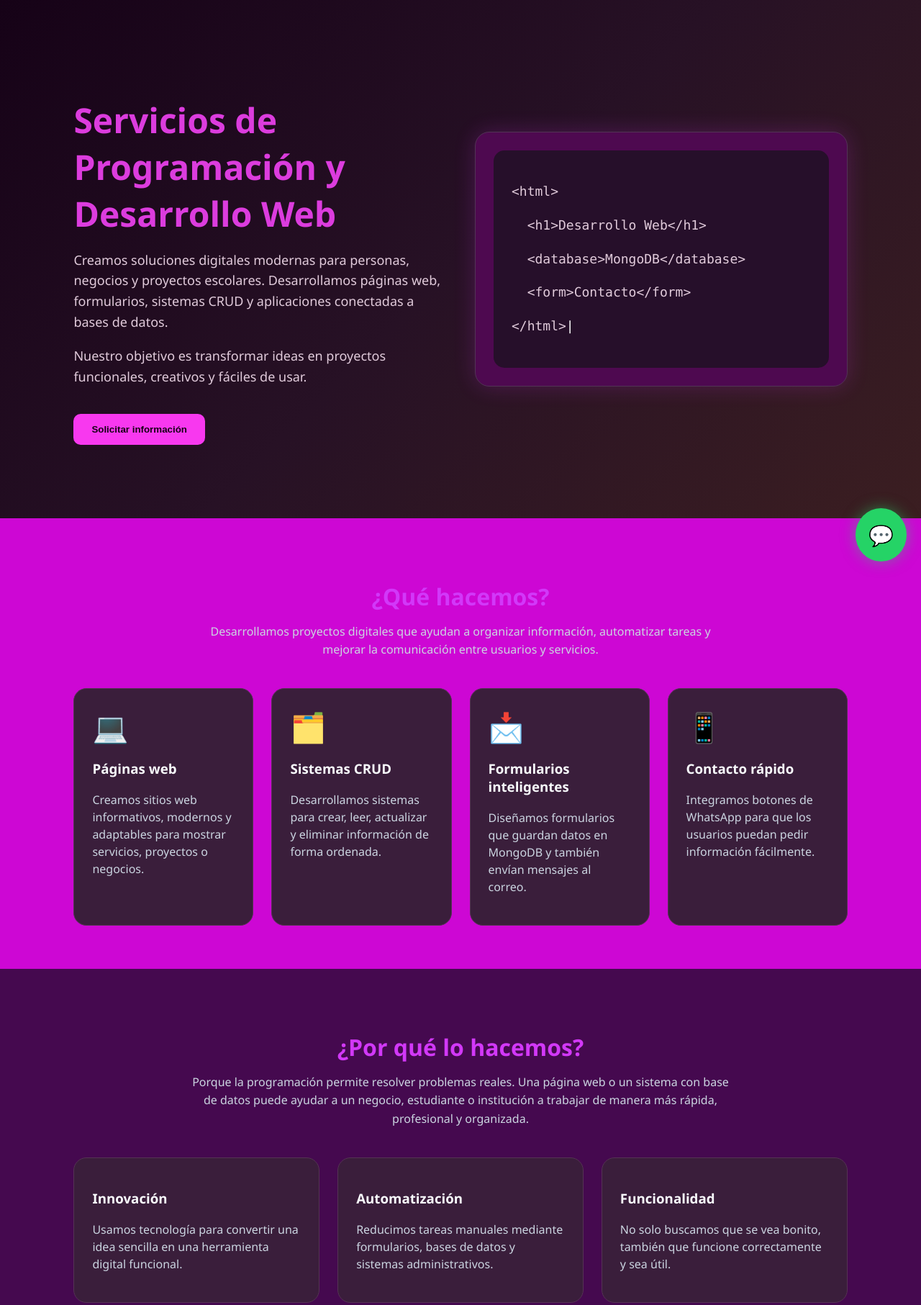
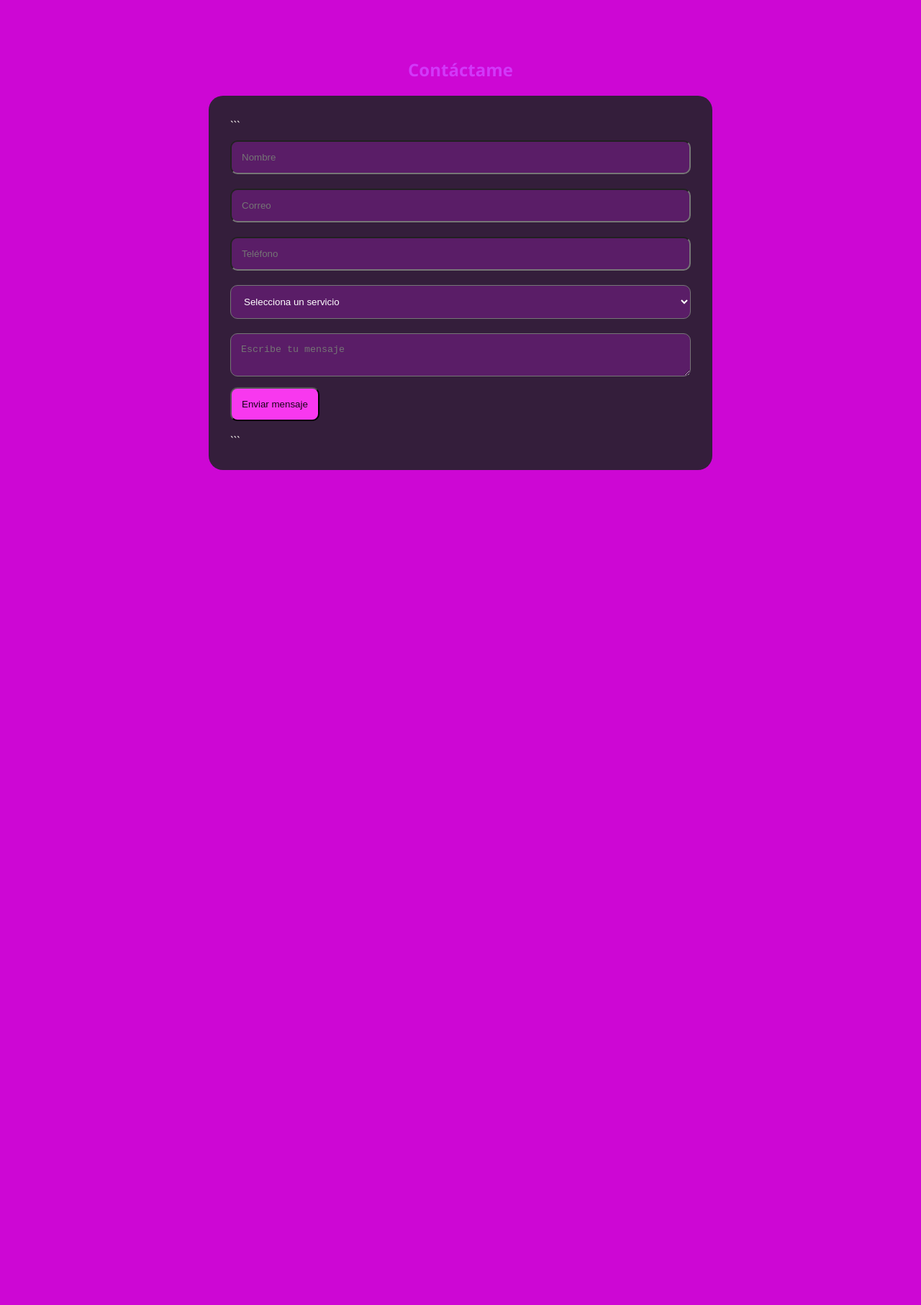
Before and after one commit to marylechugaromero-cloud/mi-web-programacion, a website: page public/index.html in a window 1280 px wide. Shown: the top 1813 px of the page at 72% size. After the commit the page ends 800 px from the top, so only its background shows below. Drawn offline with Linux system fonts and the light colour scheme.

Commit message:
Arreglar formulario

````diff
--- a/public/index.html
+++ b/public/index.html
@@ -1,4 +1,5 @@
 <!DOCTYPE html>
+
 <html lang="es">
 <head>
 <meta charset="UTF-8">
@@ -6,368 +7,65 @@
 <title>Servicios de Programación</title>
 
 <style>
-* {
-  box-sizing: border-box;
-}
+/* TODO TU CSS ORIGINAL (NO CAMBIÉ NADA) */
+* { box-sizing: border-box; }
+body { font-family: 'Segoe UI', Arial, sans-serif; margin: 0; background: #cd07d4; color: #ebe7e5; }
+header { min-height: 90vh; display: flex; align-items: center; justify-content: center; padding: 50px 8%; background: linear-gradient(135deg, #160217, #271125, #3b1e21); }
+.hero { display: grid; grid-template-columns: 1fr 1fr; gap: 40px; align-items: center; max-width: 1100px; }
+.hero h1 { font-size: 48px; color: #dc3cde; }
+.hero p { color: #e1cbdb; }
+section { padding: 60px 8%; }
+h2 { color: #d238f8; text-align: center; }
+.formulario { max-width: 700px; margin: auto; background: #341e3b; padding: 30px; border-radius: 20px; }
+input, textarea, select { width: 100%; padding: 14px; margin: 10px 0; border-radius: 10px; background: #5a1d67; color: white; }
+button { background: #f838ef; color: #170216; padding: 14px; border-radius: 10px; cursor: pointer; }
+#respuesta { margin-top: 15px; font-weight: bold; }
+</style>
 
-body {
-  font-family: 'Segoe UI', Arial, sans-serif;
-  margin: 0;
-  background: #cd07d4;
-  color: #ebe7e5;
-}
-
-header {
-  min-height: 90vh;
-  display: flex;
-  align-items: center;
-  justify-content: center;
-  padding: 50px 8%;
-  background: linear-gradient(135deg, #160217, #271125, #3b1e21);
-}
-
-.hero {
-  display: grid;
-  grid-template-columns: 1fr 1fr;
-  gap: 40px;
-  align-items: center;
-  max-width: 1100px;
-}
-
-.hero h1 {
-  font-size: 48px;
-  color: #dc3cde;
-  margin-bottom: 15px;
-}
-
-.hero p {
-  font-size: 18px;
-  line-height: 1.6;
-  color: #e1cbdb;
-}
-
-.hero button {
-  margin-top: 20px;
-}
-
-.computer-box {
-  background: #4e0950;
-  border: 1px solid #523355;
-  border-radius: 20px;
-  padding: 25px;
-  box-shadow: 0 0 30px rgba(219, 56, 248, 0.2);
-}
-
-.screen {
-  background: #260f2a;
-  border-radius: 15px;
-  padding: 25px;
-  font-family: Consolas, monospace;
-  color: #22c55e;
-}
-
-.cursor {
-  color: white;
-  animation: blink 1s infinite;
-}
-
-@keyframes blink {
-  50% { opacity: 0; }
-}
-
-section {
-  padding: 60px 8%;
-}
-
-h2 {
-  color: #d238f8;
-  font-size: 32px;
-  text-align: center;
-  margin-bottom: 15px;
-}
-
-.subtitulo {
-  text-align: center;
-  max-width: 750px;
-  margin: 0 auto 40px;
-  color: #cbd5e1;
-  line-height: 1.6;
-}
-
-.cards {
-  display: grid;
-  grid-template-columns: repeat(auto-fit, minmax(230px, 1fr));
-  gap: 25px;
-}
-
-.card {
-  background: #3a1e3b;
-  padding: 25px;
-  border-radius: 18px;
-  border: 1px solid #553354;
-  transition: 0.3s;
-}
-
-.card:hover {
-  transform: translateY(-8px);
-  border-color: #eb38f8;
-  box-shadow: 0 0 20px rgba(245, 56, 248, 0.2);
-}
-
-.card h3 {
-  color: #f8fafc;
-}
-
-.card p {
-  color: #cbd5e1;
-  line-height: 1.5;
-}
-
-.icono {
-  font-size: 40px;
-}
-
-.info {
-  background: #45094f;
-}
-
-.tecnologias {
-  display: flex;
-  flex-wrap: wrap;
-  justify-content: center;
-  gap: 15px;
-}
-
-.tech {
-  background: #341e3b;
-  border: 1px solid #543355;
-  padding: 12px 20px;
-  border-radius: 30px;
-  color: #e0f2fe;
-}
-
-.formulario {
-  max-width: 700px;
-  margin: auto;
-  background: #341e3b;
-  padding: 30px;
-  border-radius: 20px;
-  border: 1px solid #523355;
-}
-
-input, textarea, select {
-  width: 100%;
-  padding: 14px;
-  margin: 10px 0;
-  border-radius: 10px;
-  border: none;
-  outline: none;
-  background: #5a1d67;
-  color: white;
-  border: 1px solid #60226b;
-}
-
-textarea {
-  min-height: 120px;
-}
-
-button {
-  background: #f838ef;
-  color: #170216;
-  padding: 14px 25px;
-  border: none;
-  border-radius: 10px;
-  cursor: pointer;
-  font-weight: bold;
-}
-
-button:hover {
-  background: #d70ee9;
-}
-
-#respuesta {
-  margin-top: 15px;
-  color: #22c55e;
-  font-weight: bold;
-}
-
-.whatsapp {
-  position: fixed;
-  bottom: 20px;
-  right: 20px;
-  background: #25D366;
-  color: white;
-  padding: 18px;
-  border-radius: 50%;
-  font-size: 28px;
-  text-decoration: none;
-  box-shadow: 0 0 20px rgba(37,211,102,0.5);
-}
-
-footer {
-  text-align: center;
-  padding: 25px;
-  background: #38063e;
-  color: #94a3b8;
-}
-
-@media(max-width: 800px) {
-  .hero {
-    grid-template-columns: 1fr;
-    text-align: center;
-  }
-
-  .hero h1 {
-    font-size: 36px;
-  }
-}
-</style>
 </head>
 
 <body>
 
-<header>
-  <div class="hero">
-    <div>
-      <h1>Servicios de Programación y Desarrollo Web</h1>
-      <p>
-        Creamos soluciones digitales modernas para personas, negocios y proyectos escolares.
-        Desarrollamos páginas web, formularios, sistemas CRUD y aplicaciones conectadas a bases de datos.
-      </p>
-      <p>
-        Nuestro objetivo es transformar ideas en proyectos funcionales, creativos y fáciles de usar.
-      </p>
-      <a href="#contacto"><button>Solicitar información</button></a>
-    </div>
-
-    <div class="computer-box">
-      <div class="screen">
-        <p>&lt;html&gt;</p>
-        <p>&nbsp;&nbsp;&lt;h1&gt;Desarrollo Web&lt;/h1&gt;</p>
-        <p>&nbsp;&nbsp;&lt;database&gt;MongoDB&lt;/database&gt;</p>
-        <p>&nbsp;&nbsp;&lt;form&gt;Contacto&lt;/form&gt;</p>
-        <p>&lt;/html&gt;<span class="cursor">|</span></p>
-      </div>
-    </div>
-  </div>
-</header>
-
-<section>
-  <h2>¿Qué hacemos?</h2>
-  <p class="subtitulo">
-    Desarrollamos proyectos digitales que ayudan a organizar información, automatizar tareas
-    y mejorar la comunicación entre usuarios y servicios.
-  </p>
-
-  <div class="cards">
-    <div class="card">
-      <div class="icono">💻</div>
-      <h3>Páginas web</h3>
-      <p>Creamos sitios web informativos, modernos y adaptables para mostrar servicios, proyectos o negocios.</p>
-    </div>
-
-    <div class="card">
-      <div class="icono">🗂️</div>
-      <h3>Sistemas CRUD</h3>
-      <p>Desarrollamos sistemas para crear, leer, actualizar y eliminar información de forma ordenada.</p>
-    </div>
-
-    <div class="card">
-      <div class="icono">📩</div>
-      <h3>Formularios inteligentes</h3>
-      <p>Diseñamos formularios que guardan datos en MongoDB y también envían mensajes al correo.</p>
-    </div>
-
-    <div class="card">
-      <div class="icono">📱</div>
-      <h3>Contacto rápido</h3>
-      <p>Integramos botones de WhatsApp para que los usuarios puedan pedir información fácilmente.</p>
-    </div>
-  </div>
-</section>
-
-<section class="info">
-  <h2>¿Por qué lo hacemos?</h2>
-  <p class="subtitulo">
-    Porque la programación permite resolver problemas reales. Una página web o un sistema con base de datos
-    puede ayudar a un negocio, estudiante o institución a trabajar de manera más rápida, profesional y organizada.
-  </p>
-
-  <div class="cards">
-    <div class="card">
-      <h3>Innovación</h3>
-      <p>Usamos tecnología para convertir una idea sencilla en una herramienta digital funcional.</p>
-    </div>
-
-    <div class="card">
-      <h3>Automatización</h3>
-      <p>Reducimos tareas manuales mediante formularios, bases de datos y sistemas administrativos.</p>
-    </div>
-
-    <div class="card">
-      <h3>Funcionalidad</h3>
-      <p>No solo buscamos que se vea bonito, también que funcione correctamente y sea útil.</p>
-    </div>
-  </div>
-</section>
-
-<section>
-  <h2>Tecnologías que usamos</h2>
-  <p class="subtitulo">
-    Para este proyecto se utilizan herramientas reales del desarrollo web.
-  </p>
-
-  <div class="tecnologias">
-    <span class="tech">HTML</span>
-    <span class="tech">CSS</span>
-    <span class="tech">JavaScript</span>
-    <span class="tech">Node.js</span>
-    <span class="tech">MongoDB</span>
-    <span class="tech">WhatsApp</span>
-  </div>
-</section>
-
 <section id="contacto">
   <h2>Contáctame</h2>
-  <p class="subtitulo">
-    Llena el formulario y tu mensaje será guardado y enviado al correo.
-  </p>
 
   <div class="formulario">
     <form id="formulario">
+
+```
   <input type="text" placeholder="Nombre" id="nombre" required>
-      <input type="email" placeholder="Correo electrónico" id="correo" required>
-      <input type="text" placeholder="Teléfono" id="telefono">
+  <input type="email" placeholder="Correo" id="correo" required>
 
-      <select id="servicio">
-        <option>Página web</option>
-        <option>Sistema CRUD</option>
-        <option>Formulario con base de datos</option>
-        <option>Aplicación básica</option>
-        <option>Asesoría de programación</option>
+  <!-- 🔥 AHORA OBLIGATORIO -->
+  <input type="text" placeholder="Teléfono" id="telefono" required>
+
+  <!-- 🔥 AHORA OBLIGATORIO -->
+  <select id="servicio" required>
+    <option value="">Selecciona un servicio</option>
+    <option value="Página web">Página web</option>
+    <option value="Sistema CRUD">Sistema CRUD</option>
+    <option value="Formulario con base de datos">Formulario con base de datos</option>
+    <option value="Aplicación básica">Aplicación básica</option>
+    <option value="Asesoría de programación">Asesoría de programación</option>
   </select>
 
   <textarea placeholder="Escribe tu mensaje" id="mensaje" required></textarea>
 
   <button type="submit">Enviar mensaje</button>
+
 </form>
 
 <p id="respuesta"></p>
+```
+
   </div>
 </section>
 
-<a class="whatsapp"
-href="https://wa.me/5217751643784?text=Hola,%20quiero%20información%20sobre%20tus%20servicios%20de%20programación"
-target="_blank">
-💬
-</a>
+<script>
+const form = document.getElementById("formulario");
+const respuesta = document.getElementById("respuesta");
 
-<footer>
-  <p>Contactanos a "dulcemariahernandez23@cbtis179.edu.mx" y a "mariadelosangeleslechuga23@cbtis179.edu.mx"</p>
-</footer>
-
-<script>
-document.getElementById("formulario").addEventListener("submit", async (e) => {
+form.addEventListener("submit", async (e) => {
   e.preventDefault();
 
   const data = {
@@ -378,22 +76,36 @@ document.getElementById("formulario").addEventListener("submit", async (e) => {
     mensaje: document.getElementById("mensaje").value
   };
 
+  if (!data.nombre || !data.correo || !data.telefono || !data.servicio || !data.mensaje) {
+    respuesta.style.color = "red";
+    respuesta.innerText = "Llena todos los campos";
+    return;
+  }
+
+  try {
+    respuesta.style.color = "yellow";
+    respuesta.innerText = "Enviando...";
+
     const res = await fetch("/contacto", {
       method: "POST",
-    headers: {
-      "Content-Type": "application/json"
-    },
+      headers: { "Content-Type": "application/json" },
       body: JSON.stringify(data)
     });
 
     const json = await res.json();
 
-  document.getElementById("respuesta").innerText = json.ok
-    ? "Mensaje enviado correctamente"
-    : "Error al enviar";
+    if (json.ok) {
+      respuesta.style.color = "lightgreen";
+      respuesta.innerText = "Mensaje enviado correctamente ✅";
+      form.reset();
+    } else {
+      respuesta.style.color = "red";
+      respuesta.innerText = json.mensaje || "Error al enviar";
+    }
 
-  if (json.ok) {
-    document.getElementById("formulario").reset();
+  } catch (err) {
+    respuesta.style.color = "red";
+    respuesta.innerText = "Error del servidor ❌";
   }
 });
 </script>
````
Lines whose indentation alone changed are shown as unchanged.
